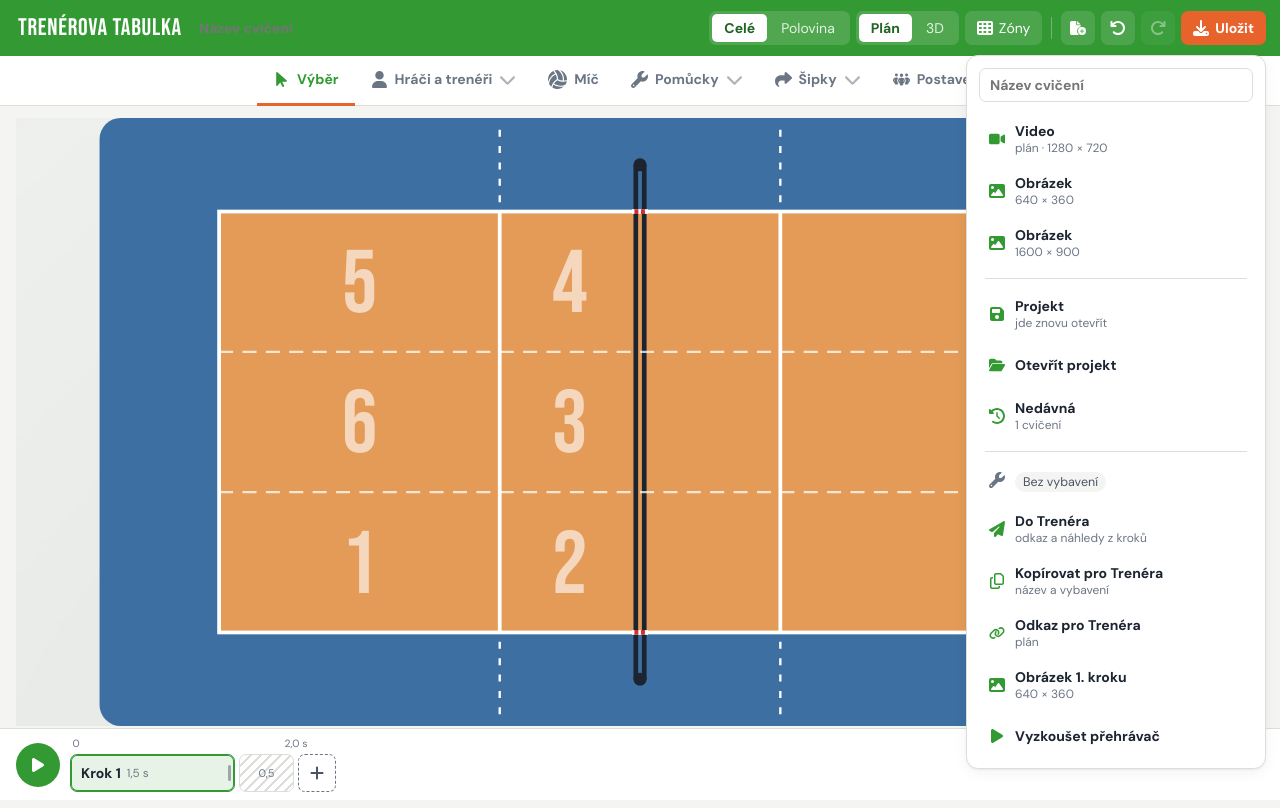
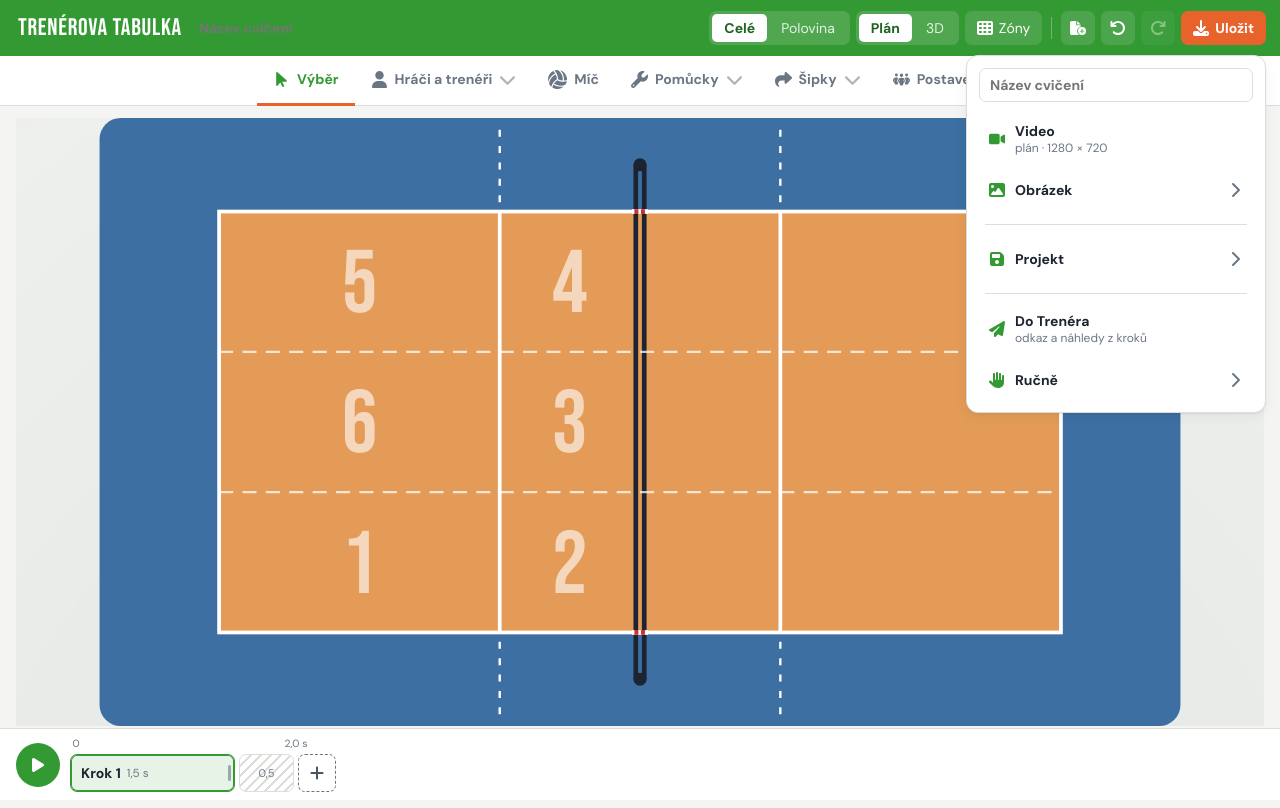
Before and after one commit to mek2424/coach-board, a plain HTML site: page index.html in a window 1280 px wide. Both pictures are taken after a click on the button "Uložit". Drawn offline with Linux system fonts and the light colour scheme.

Commit message:
Kolo 57: přehlednější menu Uložit
Co-Authored-By: Claude Opus 5.5 <noreply@anthropic.com>
Claude-Session: https://claude.ai/code/session_01AY9893SZGFXrKXCHvggbP2

```diff
--- a/index.html
+++ b/index.html
@@ -187,6 +187,10 @@ body.prehravac .pilulka.kamera .kam-zavrit { position: absolute; right: 0; top:
 .uloz-radek span { display: flex; flex-direction: column; font-weight: 600; }
 .uloz-radek small { font-weight: 400; font-size: 12px; color: var(--ink-faint); font-variant-numeric: tabular-nums; }
 .uloz-radek.nedavne { min-height: 34px; padding-left: 38px; } /* Kolo knedavna */
+.uloz-radek.pod { min-height: 34px; padding-left: 38px; } /* Kolo kmenu: položky rozbalené skupiny */
+.uloz-radek.pod.nedavne { padding-left: 54px; }
+.uloz-radek .sipecka { margin-left: auto; width: 12px; height: 12px; color: var(--ink-faint); transform: rotate(-90deg); transition: transform .15s; }
+.uloz-radek[aria-expanded="true"] .sipecka { transform: none; }
 .uloz-radek[aria-expanded="true"] { background: var(--paper); }
 .uloz-radek.nahrava svg { color: var(--danger); animation: magnetPulz 1s ease-in-out infinite; }
 .del-h { height: 1px; background: var(--line); margin: 4px 6px; }
@@ -3236,6 +3240,7 @@ async function doTrenera(okno) {
 }
 // okno Uložit
 let ulozOkno = null, nedavnaOtevrena = false; // Kolo knedavna
+const rozbalUloz = { obrazek: !!window.TABULKA_ROZBALENO, projekt: !!window.TABULKA_ROZBALENO, rucne: !!window.TABULKA_ROZBALENO }; // Kolo kmenu: sbalené skupiny okna Uložit
 function zavriUlozOkno() { if (nahravani) return; ulozOkno?.remove(); ulozOkno = null; $('#ulozitTl').setAttribute('aria-pressed', 'false'); }
 function otevriUlozOkno() {
   if (ulozOkno) { zavriUlozOkno(); return; }
@@ -3246,33 +3251,34 @@ function otevriUlozOkno() {
   const b = $('#ulozitTl').getBoundingClientRect(), j = $('#jeviste').getBoundingClientRect();
   ulozOkno.style.top = (b.bottom - j.top + 10) + 'px';
   ulozOkno.style.left = Math.max(8, Math.min(j.width - ulozOkno.offsetWidth - 8, b.right - j.left - ulozOkno.offsetWidth)) + 'px';
+  ulozOkno.style.maxHeight = Math.max(160, j.height - (b.bottom - j.top + 10) - 8) + 'px'; ulozOkno.style.overflowY = 'auto'; // Kolo kmenu: rozbalené skupiny se vejdou, okno se posouvá
 }
 function obnovUlozOkno() {
   if (!ulozOkno) return;
-  const v = vybaveni(), radek = (a, ikona, nazev, pozn) => `<button type="button" class="uloz-radek" data-uloz="${a}">${ikona}<span>${nazev}${pozn ? `<small>${pozn}</small>` : ''}</span></button>`;
+  // Kolo kmenu: skupiny Obrázek, Projekt a Ručně se rozbalují; štítek vybavení a Vyzkoušet přehrávač pryč
+  const radek = (a, ikona, nazev, pozn, tr = '') => `<button type="button" class="uloz-radek${tr}" data-uloz="${a}">${ikona}<span>${nazev}${pozn ? `<small>${pozn}</small>` : ''}</span></button>`;
+  const sipka = ik('dolu').replace('class="ik fa"', 'class="ik fa sipecka"');
+  const skupina = (k, ikona, nazev, pozn = '', a = 'sk-' + k, ot = rozbalUloz[k], tr = '') => radek(a, ikona, nazev, pozn, tr).replace('class="uloz-radek', `aria-expanded="${ot}" class="uloz-radek`).replace('</button>', sipka + '</button>');
+  const pod = (a, nazev, pozn) => radek(a, '', nazev, pozn, ' pod');
+  const n = nedavna();
+  const kdy = (t) => { const d = new Date(t), dnes = new Date(); const hm = d.toLocaleTimeString('cs-CZ', { hour: '2-digit', minute: '2-digit' });
+    return d.toDateString() === dnes.toDateString() ? 'dnes ' + hm : d.toLocaleDateString('cs-CZ', { day: 'numeric', month: 'numeric' }) + ' ' + hm; };
   ulozOkno.innerHTML = `<input id="ulozNazev" class="uloz-nazev" value="${esc(S.nazev ?? '')}" placeholder="Název cvičení" aria-label="Název cvičení" spellcheck="false">` +
     radek('video', ik('video'), 'Video', nahravani ? '' : `${je3D() ? '3D' : 'plán'} · 1280 × 720`) +
-    radek('obr640', ik('obrazek'), 'Obrázek', '640 × 360') +
-    radek('obr1600', ik('obrazek'), 'Obrázek', '1600 × 900') +
+    skupina('obrazek', ik('obrazek'), 'Obrázek') +
+    (rozbalUloz.obrazek ? pod('obr640', 'Malý', '640 × 360') + pod('obr1600', 'Velký', '1600 × 900') : '') +
     '<span class="del-h"></span>' +
-    radek('projekt', ik('projekt'), 'Projekt', 'jde znovu otevřít') +
-    (lzeSdiletSoubor() ? radek('sdiletProjekt', ik('sdilet'), 'Sdílet projekt', 'Disk, e-mail…') : '') + // Kolo kdotrenera (124A)
-    radek('otevrit', ik('otevrit'), 'Otevřít projekt', '') +
-    (() => { // Kolo knedavna: rozbalovací Nedávná
-      const n = nedavna(); if (!n.length) return '';
-      const kdy = (t) => { const d = new Date(t), dnes = new Date(); const hm = d.toLocaleTimeString('cs-CZ', { hour: '2-digit', minute: '2-digit' });
-        return d.toDateString() === dnes.toDateString() ? 'dnes ' + hm : d.toLocaleDateString('cs-CZ', { day: 'numeric', month: 'numeric' }) + ' ' + hm; };
-      return radek('nedavna', ik('nedavna'), 'Nedávná', `${n.length} cvičení`).replace('class="uloz-radek"', `class="uloz-radek" aria-expanded="${nedavnaOtevrena}"`) +
+    skupina('projekt', ik('projekt'), 'Projekt') +
+    (rozbalUloz.projekt ? pod('projekt', 'Uložit do souboru', '') +
+      (lzeSdiletSoubor() ? pod('sdiletProjekt', 'Sdílet soubor', 'Disk, e-mail…') : '') + // Kolo kdotrenera (124A)
+      pod('otevrit', 'Otevřít soubor', '') +
+      (n.length ? skupina('nedavna', '', 'Nedávná', `${n.length} cvičení`, 'nedavna', nedavnaOtevrena, ' pod') + // Kolo knedavna
         (nedavnaOtevrena ? n.map((z, i) => { let nz = ''; try { nz = JSON.parse(z.s).nazev || ''; } catch { /* nevadí */ }
-          return `<button type="button" class="uloz-radek nedavne" data-uloz="nedavne" data-i="${i}"><span>${esc(nz || 'Bez názvu')}<small>${kdy(z.cas)}</small></span></button>`; }).join('') : '');
-    })() +
+          return `<button type="button" class="uloz-radek pod nedavne" data-uloz="nedavne" data-i="${i}"><span>${esc(nz || 'Bez názvu')}<small>${kdy(z.cas)}</small></span></button>`; }).join('') : '') : '') : '') +
     '<span class="del-h"></span>' +
-    `<div class="uloz-vyb">${ik('pomucky')}<span>${v.length ? v.map((n) => `<i>${esc(n)}</i>`).join('') : '<i class="nic">Bez vybavení</i>'}</span></div>` +
     radek('doTrenera', ik('doTrenera'), 'Do Trenéra', 'odkaz a náhledy z kroků') + // Kolo kdotrenera (125A)
-    radek('kopirovat', ik('kopie'), 'Kopírovat pro Trenéra', 'název a vybavení') +
-    radek('odkaz', ik('odkaz'), 'Odkaz pro Trenéra', je3D() ? '3D' : 'plán') +
-    radek('obrKrok1', ik('obrazek'), 'Obrázek 1. kroku', '640 × 360') +
-    radek('prehravac', ik('prehravac'), 'Vyzkoušet přehrávač', '') +
+    skupina('rucne', ik('ruka'), 'Ručně') +
+    (rozbalUloz.rucne ? pod('kopirovat', 'Kopírovat název a vybavení', '') + pod('odkaz', 'Kopírovat odkaz', je3D() ? '3D' : 'plán') + pod('obrKrok1', 'Obrázek 1. kroku', '640 × 360') : '') +
     '<input type="file" id="projektSoubor" accept=".json,.txt,application/json,text/plain" hidden>';
   const tv = ulozOkno.querySelector('[data-uloz="video"]');
   if (nahravani) { tv.classList.add('nahrava'); tv.querySelector('span').innerHTML = 'Nahrávám…<small>0,0 s</small>'; }
@@ -3294,6 +3300,7 @@ $('#jeviste').addEventListener('click', async (e) => {
   else if (a === 'odkaz') kopirujOdkaz(b);
   else if (a === 'obrKrok1') obrazekKroku1();
   else if (a === 'nedavna') { nedavnaOtevrena = !nedavnaOtevrena; obnovUlozOkno(); } // Kolo knedavna
+  else if (a.startsWith('sk-')) { const k = a.slice(3); rozbalUloz[k] = !rozbalUloz[k]; obnovUlozOkno(); } // Kolo kmenu
   else if (a === 'nedavne') {
     const z = nedavna()[+b.dataset.i]; if (!z) return;
     zastav(); zapamatuj(); const zaloha = historie[historie.length - 1];
@@ -3301,7 +3308,6 @@ $('#jeviste').addEventListener('click', async (e) => {
     vyber = null; vice = null; zavriPlovak(); zavriUlozOkno(); zmena();
     hlaska('Otevřeno', () => { S = JSON.parse(zaloha); historie.pop(); zmena(); });
   }
-  else if (a === 'prehravac') zkusPrehravac();
   else if (a === 'kopirovat') {
     const v = vybaveni(), t = `${nazevCviceni()}\nVybavení: ${v.length ? v.join(', ') : 'Bez vybavení'}`;
     try { await navigator.clipboard.writeText(t); hlaska('Zkopírováno pro Trenéra'); } catch { hlaska('Kopírování se nepovedlo'); }
```
